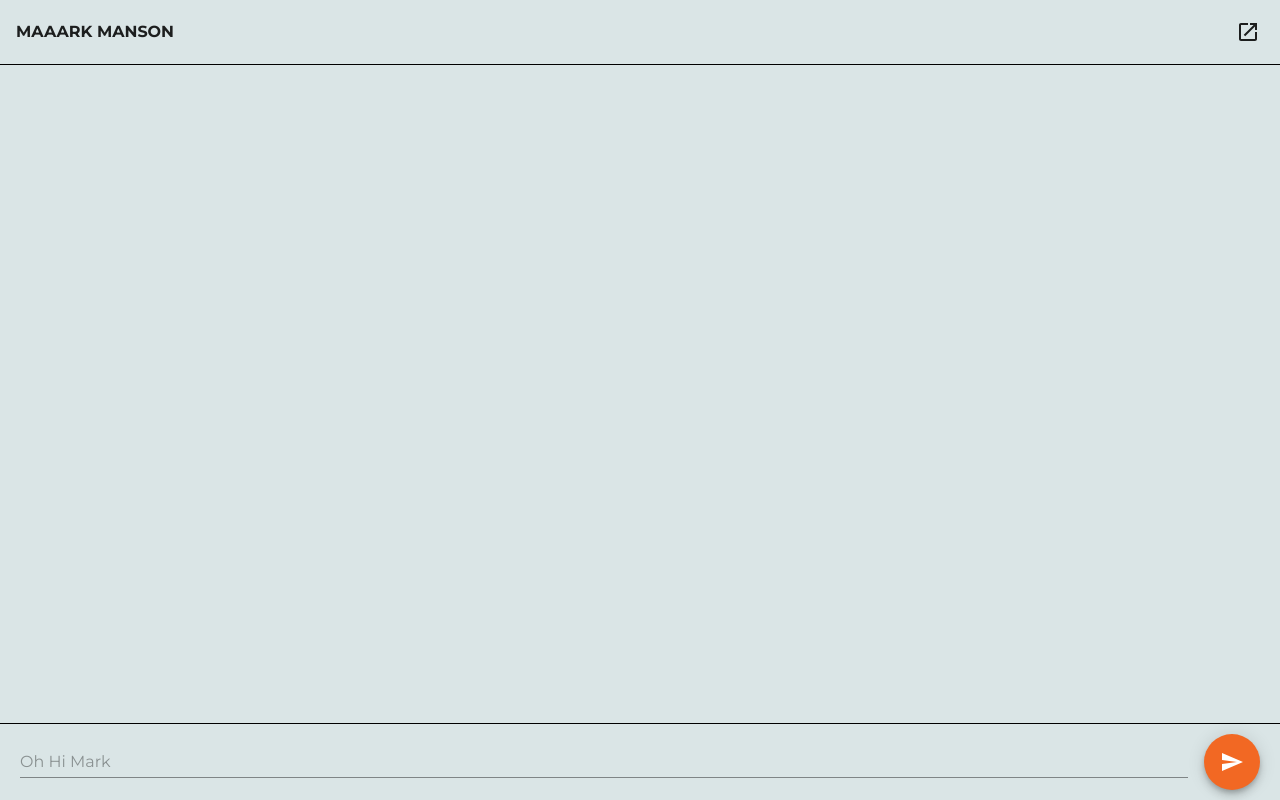
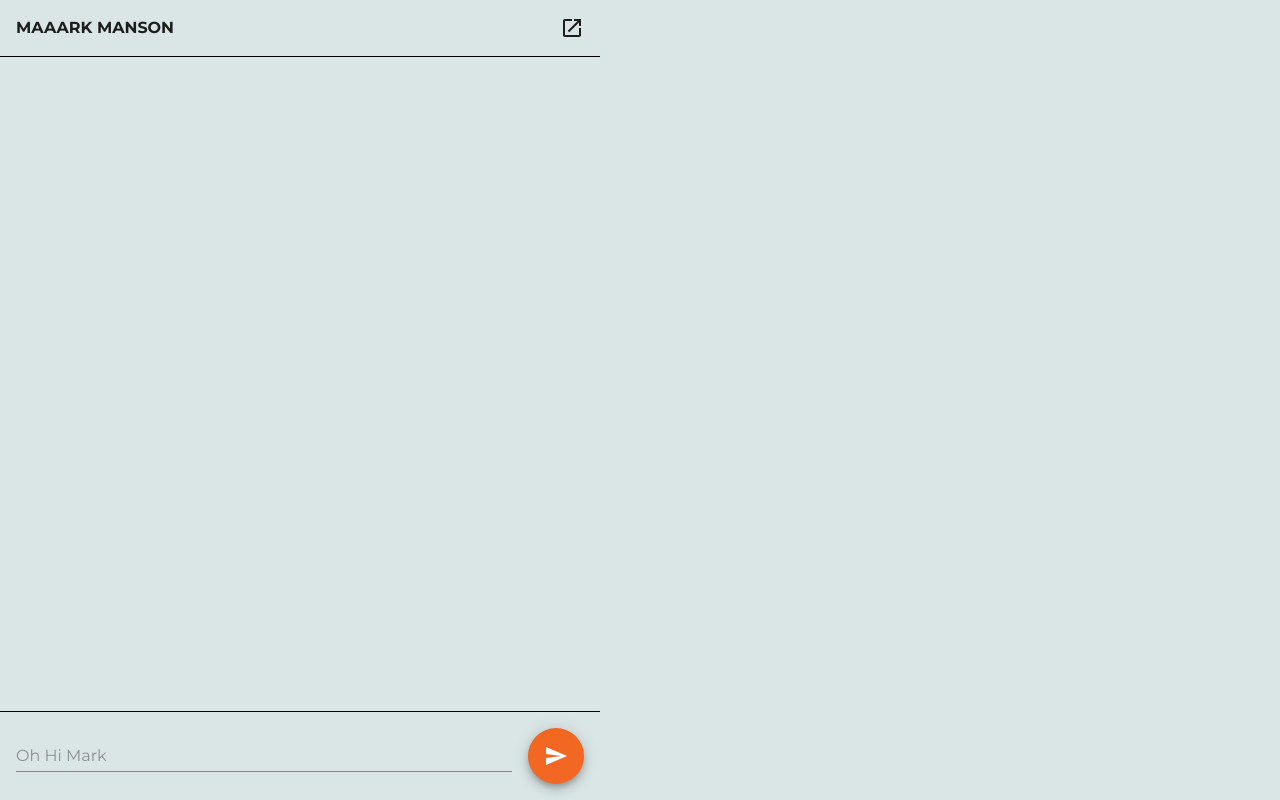
Before and after one commit to alexadrien/maaarkmanson, a React (Create React App) app: page / in a window 1280 px wide. Built offline with nearby package versions, Linux system fonts and the light colour scheme.

Commit message:
Some styling

```diff
--- a/src/App.tsx
+++ b/src/App.tsx
@@ -1,9 +1,9 @@
 import React, { useRef, useState } from "react";
 import {
-  AppBar,
   Box,
   Button,
   CircularProgress,
+  Container,
   Dialog,
   Fab,
   TextField,
@@ -70,14 +70,32 @@ function App() {
   };
 
   return (
-    <Box sx={{ maxWidth: "400px", position: "relative" }}>
-      <Box>
-        <AppBar>
-          MAAARK MANSON
-          <OpenInNewIcon onClick={() => window.open(TWITTER_URL, "_blank")} />
-        </AppBar>
+    <Container
+      maxWidth={"sm"}
+      disableGutters
+      sx={{
+        position: "relative",
+        display: "flex",
+        flexDirection: "column",
+        minHeight: "100vh",
+      }}
+    >
+      <Box
+        sx={{
+          padding: 2,
+          paddingLeft: 2,
+          fontWeight: "bold",
+          boxShadow: "none",
+          borderBottom: "solid 1px black",
+          display: "flex",
+          justifyContent: "space-between",
+          flexDirection: "row",
+        }}
+      >
+        MAAARK MANSON
+        <OpenInNewIcon onClick={() => window.open(TWITTER_URL, "_blank")} />
       </Box>
-      <Box sx={{ marginTop: "65px", marginBottom: "75px" }}>
+      <Box sx={{ flexGrow: 1 }}>
         {history.map((message, index) => (
           <Box
             key={index}
@@ -104,13 +122,9 @@ function App() {
       </Box>
       <Box
         sx={(theme) => ({
-          position: "fixed",
-          bottom: 0,
-          left: 0,
-          right: 0,
           borderTop: "solid 1px black",
           width: "100%",
-          padding: "10px 20px",
+          padding: 2,
           display: "flex",
           justifyContent: "space-between",
           background: theme.palette.background.default,
@@ -146,7 +160,7 @@ function App() {
           Continue
         </Button>
       </Dialog>
-    </Box>
+    </Container>
   );
 }
 
--- a/src/theme.tsx
+++ b/src/theme.tsx
@@ -20,7 +20,6 @@ export const theme = createTheme({
     MuiAppBar: {
       defaultProps: {
         color: "transparent",
-        position: "fixed",
       },
       styleOverrides: {
         root: {
@@ -54,14 +53,6 @@ export const theme = createTheme({
         color: "secondary",
       },
     },
-    MuiContainer: {
-      styleOverrides: {
-        root: {
-          padding: "0px",
-          margin: "0px",
-        },
-      },
-    },
     MuiDialog: {
       styleOverrides: {
         paper: {
@@ -72,5 +63,12 @@ export const theme = createTheme({
         },
       },
     },
+    MuiContainer: {
+      styleOverrides: {
+        root: {
+          margin: "0px",
+        },
+      },
+    },
   },
 });
```
